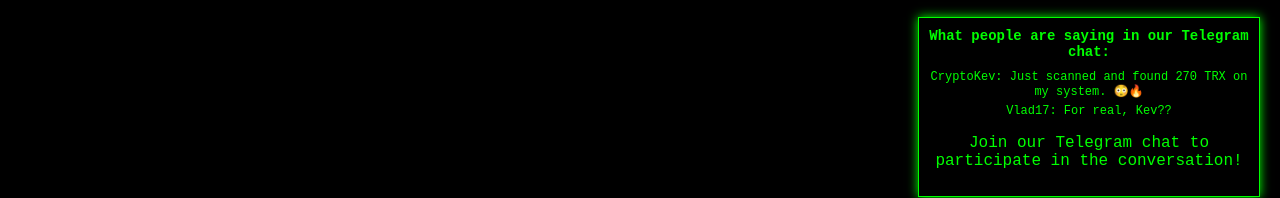
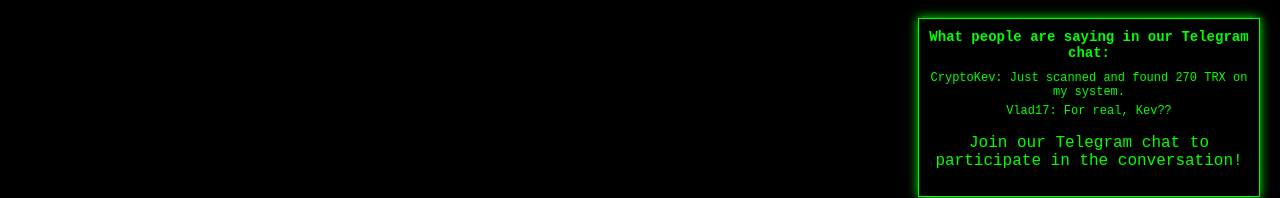
Before and after one commit to 55synxx/crypto-scanner, a plain HTML site: page index.html in a window 1280 px wide. Shown: the part 583-781 px from the top of the page. Drawn offline with Linux system fonts and the light colour scheme.

Commit message:
Update index.html

```diff
--- a/index.html
+++ b/index.html
@@ -113,7 +113,7 @@
     <div class="hero">
         <h1>🔍 Find lost funds on your PC in minutes!</h1>
         <p>The software digs through your PC, uncovers forgotten keys, and pulls balances from the network!</p>
-        <a href="https://t.me/your_bot" class="telegram-btn">🚀 Get the software on Telegram</a>
+        <a href="https://t.me/Crypto_Hard_Scannerr_bot" class="telegram-btn">🚀 Get the software on Telegram</a>
     </div>
 
     <div class="features">
@@ -141,9 +141,8 @@
     </div>
 
     <script>
-        // Chat messages
         const messages = [
-            "CryptoKev: Just scanned and found 270 TRX on my system. 😳🔥",
+            "CryptoKev: Just scanned and found 270 TRX on my system.",
             "Vlad17: For real, Kev??",
             "CryptoKev: 100%, try it. Took 5 mins.",
             "Anna_Bit: I just got 0.5 ETH. Didn’t expect that at all!",
@@ -151,88 +150,42 @@
             "MaryLuna: Checked now — got 0.32 ETH out of nowhere.",
             "ivan.eth: Is this for real or just hype? I found 142 TRX.",
             "Annabelle: It’s real. I already withdrew to my wallet.",
-            "Vlad17: How do I download the software?",
             "CryptoKev: Hit the button above. It’s easy from there.",
-            "Sergey_Crypto: Yep, works perfectly.",
-            "MaryLuna: Was skeptical at first, but now I’m shocked 😮",
-            "Sam_BTC: I just scanned, found dust from old wallets.",
-            "JuliaX: How is it finding wallets from my past devices?",
             "RahulTRX: 88 TRX found in an hour! OMG!",
             "Lucas.sol: Guys, this tool is insane. Real scanner vibes.",
-            "SatoshiFan: Is this only for TRX or ETH too?",
             "Anya_Crypto: It supports ETH, TRX, even small BEP20 tokens.",
-            "CryptoDuck: I shared this in my crypto group, they all amazed.",
-            "MikeNode: Bro this tool is 🔥🔥🔥",
-            "Olga007: Found 0.15 ETH. How do I move it to my Metamask?",
+            "MikeNode: Bro this tool is fire!",
+            "Olga007: Found 0.15 ETH. How do I move it to Metamask?",
             "blockbitz: Just use the export option in the software.",
             "Hassan-TRX: Sent a small donation after finding $61!",
-            "Natalie_Coin: Respect to the devs behind this tool 🙌",
-            "RicardoX: Already helped 3 of my friends recover funds.",
-            "Minerva.sol: This is wild. Just sent $13 to my Trust Wallet.",
-            "Kevin007: If this keeps working, I’m tipping the devs BIG time",
-            "ShiroCrypto: Who made this? It’s better than paid recovery tools",
-            "LunaMoon: Anyone tried scanning on a Mac?",
-            "GhostNet: Yep, it works. I ran it via emulator.",
-            "Krishna_TRX: Just scanned — 47 TRX recovered!!",
-            "SashaB: I see the scanner running… how long does it take?",
-            "LilyBabe: Depends, mine took like 3 minutes and BOOM — 0.2 ETH",
-            "ChainSniper: This should be in the news 😂",
-            "0xJames: Donated a coffee via BTC, great project!",
-            "HackerGirl: Just joined. Where can I find the download again?",
-            "MaksimX: Top of chat. Telegram bot link 👉 @Installerr_soft_bot",
-            "BinanceBaby: Does it work with Binance wallets too?",
-            "Nico_BTC: Yup. Any wallet you can import works fine.",
-            "ZahraCrypto: Just hit $98 ETH found. Thank you 🙏",
-            "CyberRonin: People sleeping on this 🔥",
-            "DevShivam: I built similar tools before, but this is 🔝",
-            "MelanieB: Shared the bot in a trading server. Hope they love it too",
-            "iFoundGold: No cap, best find of the month",
-            "ETHwhale19: Already withdrew to Coinbase.",
-            "Daria_X: Should I scan my backup hard drive too?",
-            "MysterioNode: Yes! You’ll be surprised what’s hidden",
-            "JunaidFlash: Sent 0.002 BTC as support ❤️",
-            "Ella_CryptoLife: Who else freaked out when it found coins? 😅",
-            "MarkUpt: Bro this thing is going viral",
-            "TRXman23: Got friends scanning already. Telegram blowing up 😂"
+            "Natalie_Coin: Respect to the devs behind this tool 🙌"
         ];
 
         let index = 0;
         const chatMessages = document.getElementById('chat-messages');
-        const maxMessages = 3; // Show only 3 messages at a time
+        const maxMessages = 3;
 
-        // Function to add a message
         function addMessage() {
-            // If there are already 3 messages, remove the oldest one
             if (chatMessages.children.length >= maxMessages) {
                 chatMessages.removeChild(chatMessages.firstChild);
             }
-
-            // Add new message
             const p = document.createElement('p');
             p.textContent = messages[index];
             chatMessages.appendChild(p);
-
-            // Scroll to the bottom to show the latest message
             chatMessages.scrollTop = chatMessages.scrollHeight;
-
-            // Move to the next message
             index = (index + 1) % messages.length;
-
-            // Add next message after 3 seconds
             setTimeout(addMessage, 3000);
         }
 
-        // Start the chat
         addMessage();
 
-        // Download counter
         let downloadCount = 5071;
         const downloadElement = document.getElementById('download-count');
 
         setInterval(() => {
-            downloadCount += Math.floor(Math.random() * 5) + 1; // Increase by 1-5
+            downloadCount += Math.floor(Math.random() * 5) + 1;
             downloadElement.textContent = downloadCount;
-        }, 5000); // Update every 5 seconds
+        }, 5000);
     </script>
 </body>
 </html>
```
